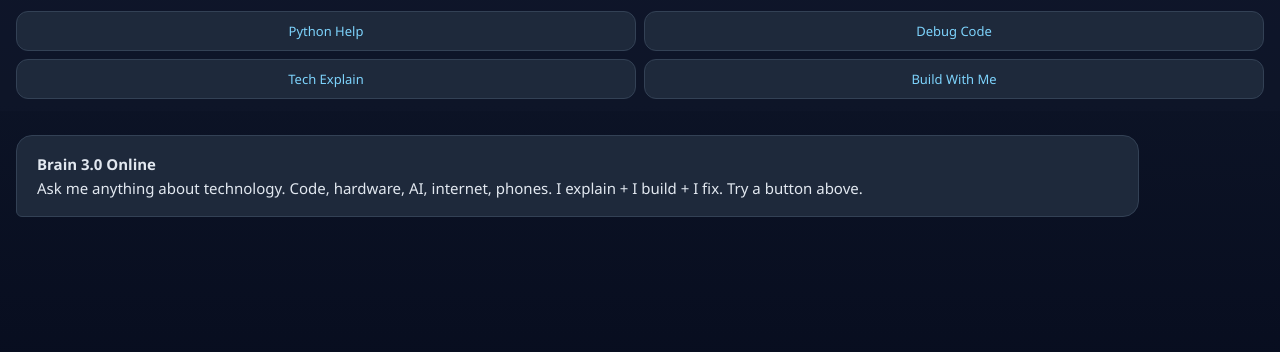
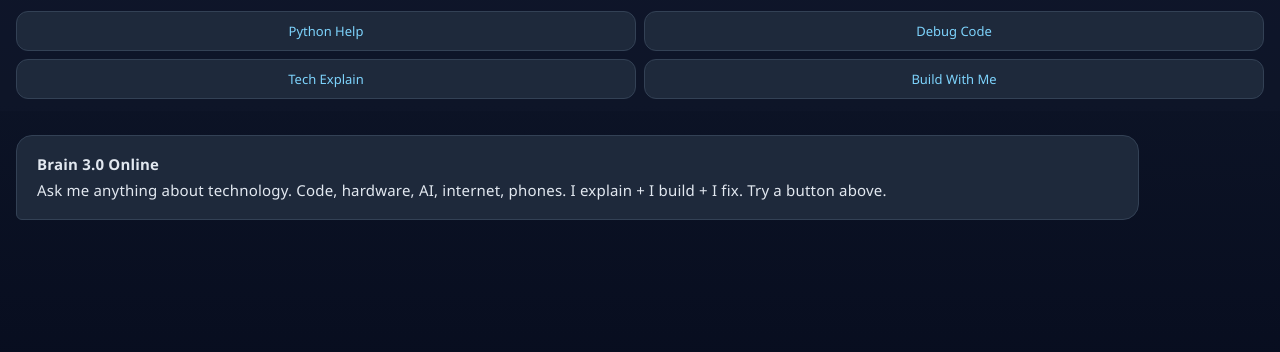
Before and after one commit to lagostotop/B.Corp-engineer-agent-, a Flask app: page / in a window 1280 px wide. Shown: the part 86-438 px from the top of the page. Run offline with Flask 3, Linux system fonts and the light colour scheme; parts of the project's set-up code (start-up, migrations or seed data) failed here and were passed over.

Commit message:
Add AI message styling to index.html

```diff
--- a/templates/index.html
+++ b/templates/index.html
@@ -187,6 +187,11 @@
             cursor: pointer;
         }
         .quick-btn:active { background: #334155; }
+        .ai-msg {
+    font-family: 'Segoe UI', system-ui, -apple-system, sans-serif;
+    letter-spacing: 0.2px;
+    line-height: 1.7;
+        }
     </style>
 </head>
 <body>
```
